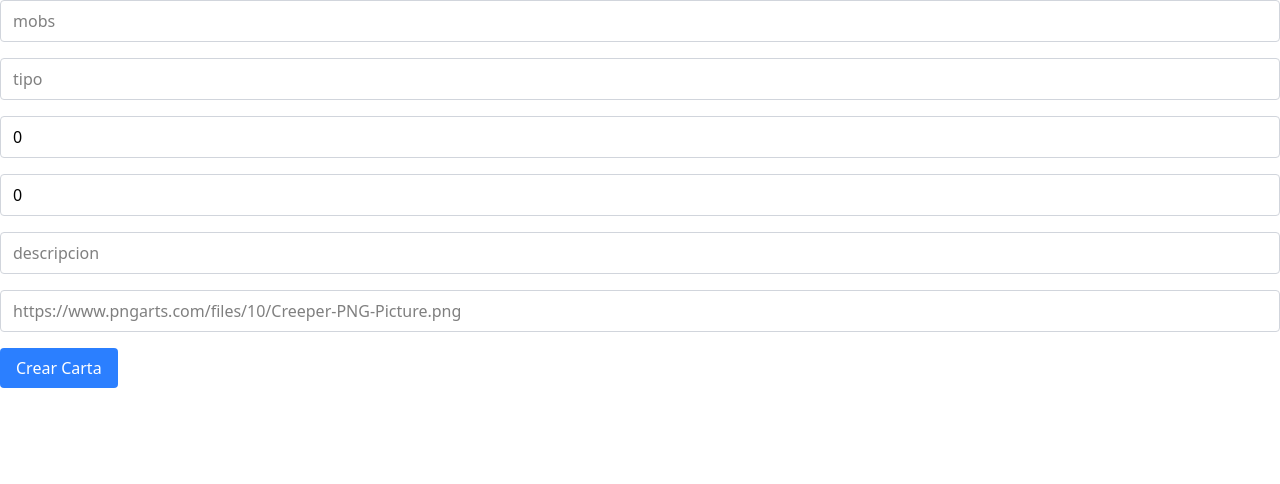
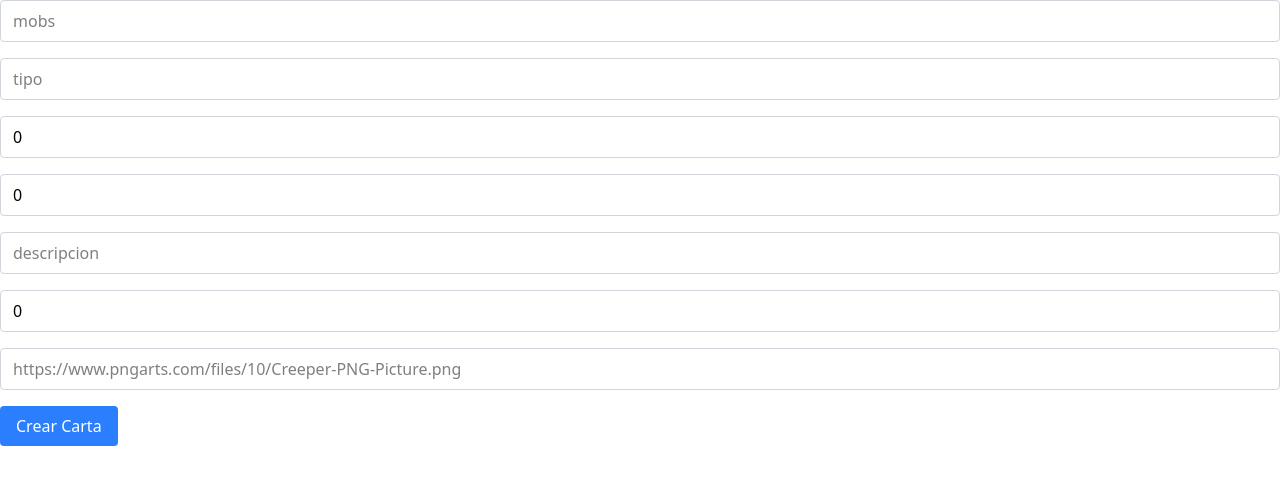
Before and after one commit to roxx2208/cartas-Proyecto, a React (Vite) app in the folder proyecto-carta/: page /Nueva in a window 1280 px wide. Shown: the top 484 px of the page. Built offline with nearby package versions, Linux system fonts and the light colour scheme.

Commit message:
vida
vida

```diff
--- a/proyecto-carta/src/App.tsx
+++ b/proyecto-carta/src/App.tsx
@@ -10,6 +10,7 @@ const defaultCartas :ICarta[] = [
     tipo: 'Explosivo',
     ataque: 1000,
     defensa: 8,
+    vida: 8,
     descripcion: 'Mata de una, no te confíes',
     imagen:'https://www.pngarts.com/files/10/Creeper-PNG-Picture.png',
   },
@@ -19,6 +20,7 @@ const defaultCartas :ICarta[] = [
     tipo: 'Rango',
     ataque: 3,
     defensa: 7,
+    vida: 10,
     descripcion: 'Rango medio, el daño depende del arco que tenga',
     imagen: 'https://minecraft.wiki/images/thumb/Skeleton_Aiming_JE2_BE3.png/150px-Skeleton_Aiming_JE2_BE3.png',
   },
@@ -28,6 +30,7 @@ const defaultCartas :ICarta[] = [
     tipo: 'Cuerpo a cuerpo',
     ataque: 5,
     defensa: 7,
+    vida: 10,
     descripcion: 'El daño depende del arma que porte',
     imagen:'https://encrypted-tbn0.gstatic.com/images?q=tbn:ANd9GcQp9G12oHwEP065-Jc_QA1G49MfV5f4AuwsFw&s',
   },
--- a/proyecto-carta/src/Nueva.tsx
+++ b/proyecto-carta/src/Nueva.tsx
@@ -8,7 +8,8 @@ const Nueva = ({onCrear}: {onCrear: (carta: ICarta) => void}) => {
         defensa: 0,
         descripcion: '',
         imagen: '',
-        ataque:0
+        ataque:0,
+        vida:0
     });
 
     return(
@@ -54,6 +55,14 @@ const Nueva = ({onCrear}: {onCrear: (carta: ICarta) => void}) => {
             className="border border-gray-300 rounded px-3 py-2 w-full mb-4"
             />
             <input
+            type="number"
+            required
+            placeholder="vida"
+            value={formData.vida}
+            onChange={(e)=>setFormData({...formData, vida: Number(e.target.value)})}
+            className="border border-gray-300 rounded px-3 py-2 w-full mb-4"
+            />
+            <input
             type="text"
             placeholder="https://www.pngarts.com/files/10/Creeper-PNG-Picture.png"
             value={formData.imagen}
@@ -71,6 +80,7 @@ const Nueva = ({onCrear}: {onCrear: (carta: ICarta) => void}) => {
 
 
 
+
     </div>
     )
 }
--- a/proyecto-carta/src/componentes/carta.tsx
+++ b/proyecto-carta/src/componentes/carta.tsx
@@ -4,6 +4,7 @@ type Props = {
   tipo: string;
   ataque: number;
   defensa: number;
+  vida: number;
   descripcion: string;
   imagen: string;
   natural?: string;
@@ -16,6 +17,7 @@ function Carta({
   descripcion,
   imagen,
   nombre,
+  vida,
   numero,
   tipo,
   natural,
@@ -51,6 +53,11 @@ function Carta({
             <div className="text-sm text-gray-600">Defensa</div>
           </div>
         </div>
+        <div className="flex gap-4 mb-3">
+          <div className="text-center">
+            <div className="text-lg font-bold text-red-600">{vida}</div>
+            <div className="text-sm text-gray-600">Vida</div>
+          </div>
 
         <p className="text-gray-700 text-sm border-t pt-3">
           {descripcion}
@@ -63,6 +70,7 @@ function Carta({
         )}
       </div>
     </div>
+    </div>
   );
 }
 
--- a/proyecto-carta/src/pages/Home.tsx
+++ b/proyecto-carta/src/pages/Home.tsx
@@ -12,6 +12,7 @@ export interface ICarta  {
     defensa: number;
     descripcion: string;
     imagen: string;
+    vida: number;
 }
 
 
```
